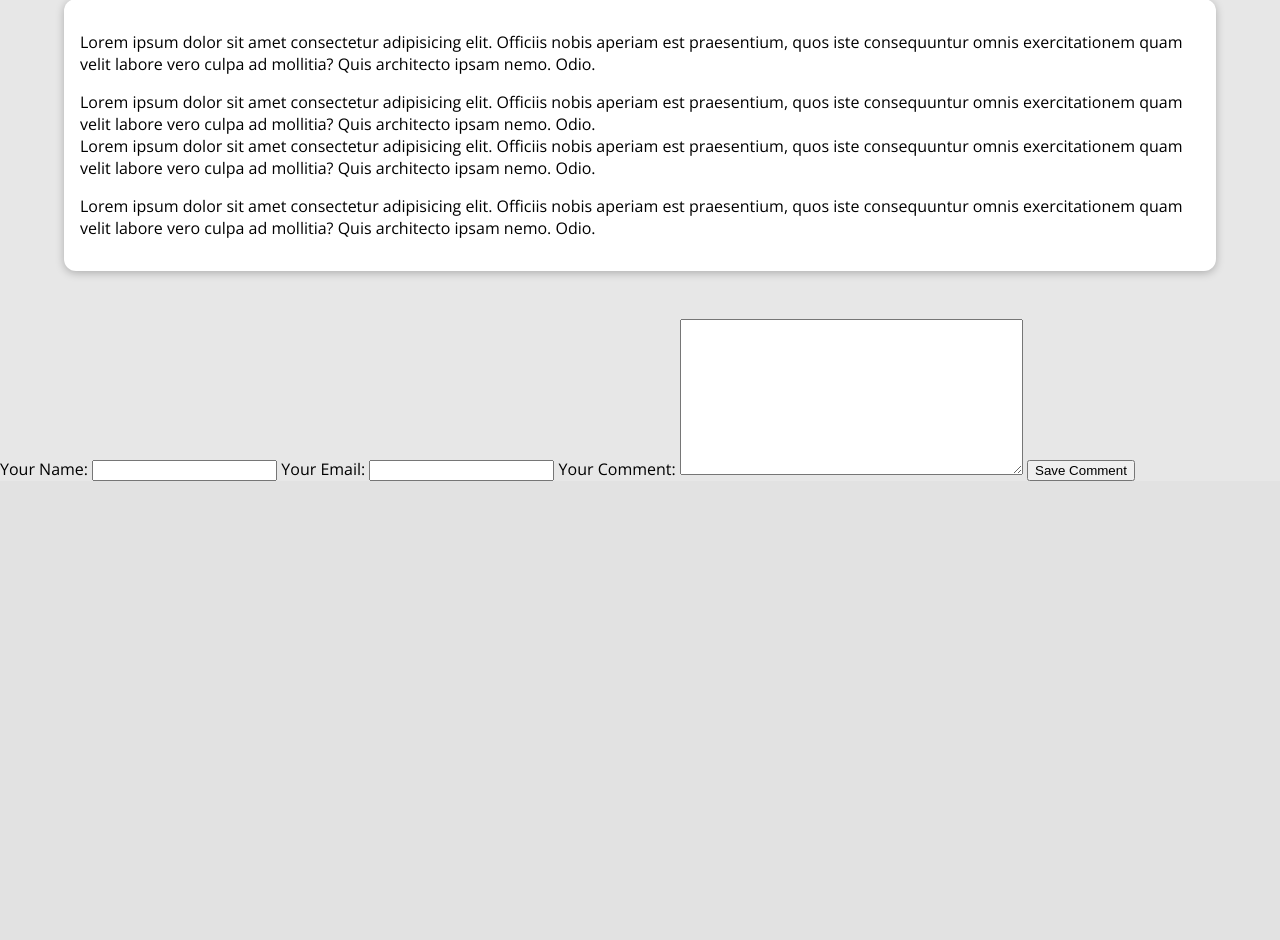
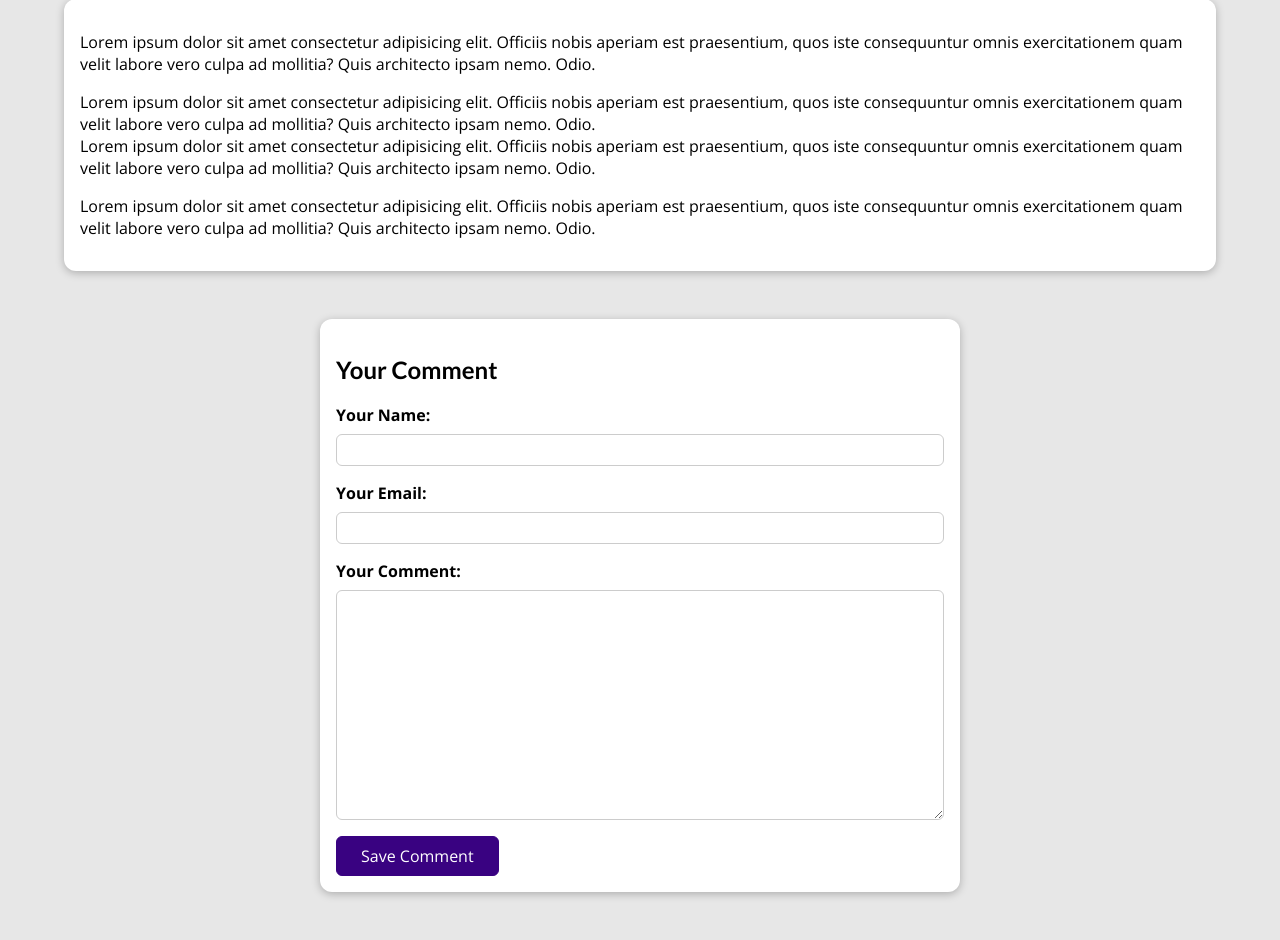
Before and after one commit to ipekgulsencelik/Django_Udemy_Course, a Django app: a page that uses my_site/blog/templates/blog/post-detail.html in a window 1280 px wide. Shown: the part 529-1469 px from the top of the page. Before the commit the page ends 1010 px from the top, so only its background shows below. Run offline with Django 4.2, Linux system fonts and the light colour scheme; data comes from the database, SQL or seed files in the repository.

Commit message:
prj-blog-uploads-sessions-05-styling-the-comment-form

```diff
--- a/my_site/blog/static/blog/post-detail.css
+++ b/my_site/blog/static/blog/post-detail.css
@@ -73,3 +73,49 @@ main {
     padding: 0.5rem 1rem;
     border-radius: 8px;
 }
+
+#comment-form {
+    margin: 3rem auto;
+    width: 90%;
+    max-width: 40rem;
+    border-radius: 12px;
+    background-color: white;
+    box-shadow: 0 2px 8px rgba(0, 0, 0, 0.25);
+    padding: 1rem;
+}
+
+#comment-form button {
+    font: inherit;
+    background-color: #390281;
+    color: white;
+    border: 1px solid #390281;
+    padding: 0.5rem 1.5rem;
+    border-radius: 6px;
+    cursor: pointer;
+}
+
+#comment-form button:hover,
+#comment-form button:active {
+    background-color: #4f0ba7;
+    border-color: #4f0ba7;
+}
+
+.form-control {
+    margin-bottom: 1rem;
+}
+
+.form-control label {
+    font-weight: bold;
+    margin-bottom: 0.5rem;
+    display: block;
+}
+
+.form-control input,
+.form-control textarea {
+    display: block;
+    width: 100%;
+    font: inherit;
+    padding: 0.25rem;
+    border-radius: 6px;
+    border: 1px solid #ccc;
+}
--- a/my_site/blog/templates/blog/post-detail.html
+++ b/my_site/blog/templates/blog/post-detail.html
@@ -28,10 +28,17 @@
   {{ post.content|linebreaks }}
 </main>
 
-<div>
+<section id="comment-form">
+  <h2>Your Comment</h2>
   <form>
-    {{ comment_form }}
+    {% for form_field in comment_form %}
+      <div class="form-control">
+        {{ form_field.label_tag }}
+        {{ form_field }}
+        {{ form_field.errors }}
+      </div>
+    {% endfor %}
     <button>Save Comment</button>
   </form>
-</div>
+</section>
 {% endblock %}
```
